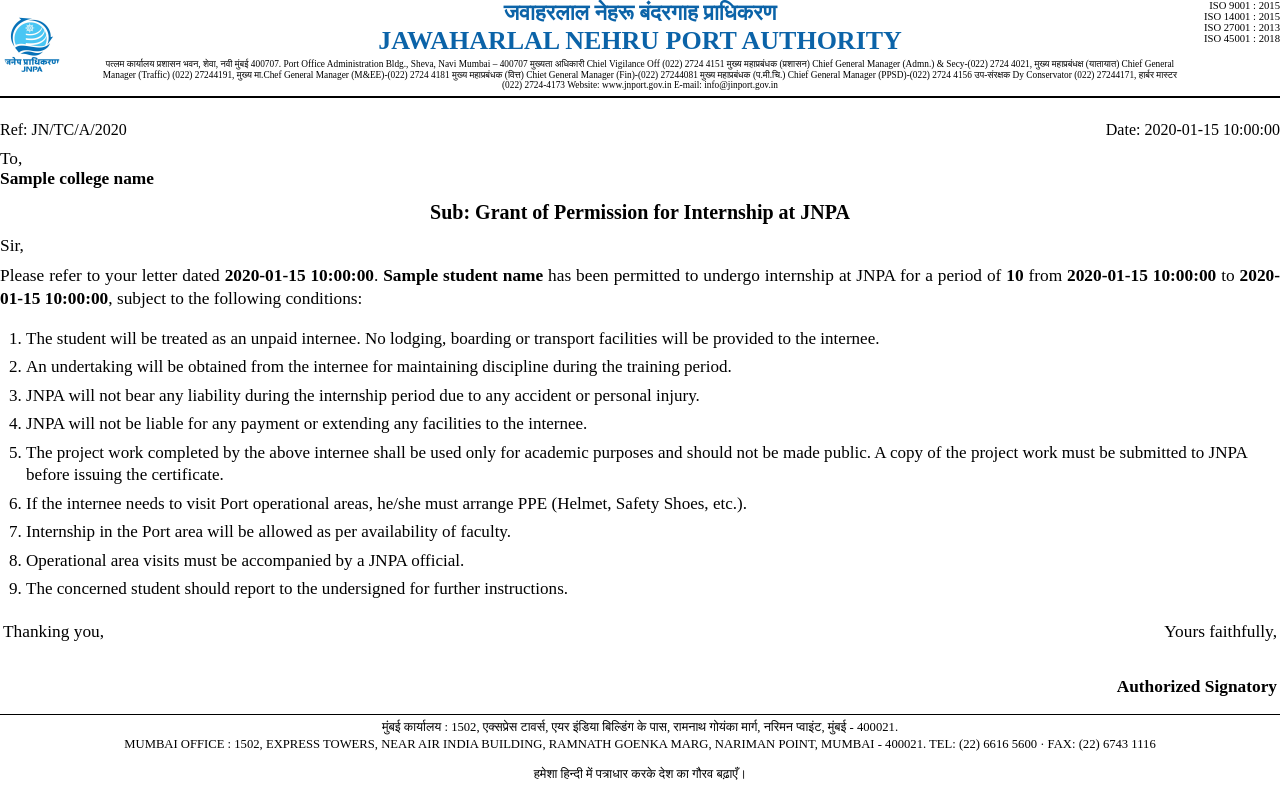
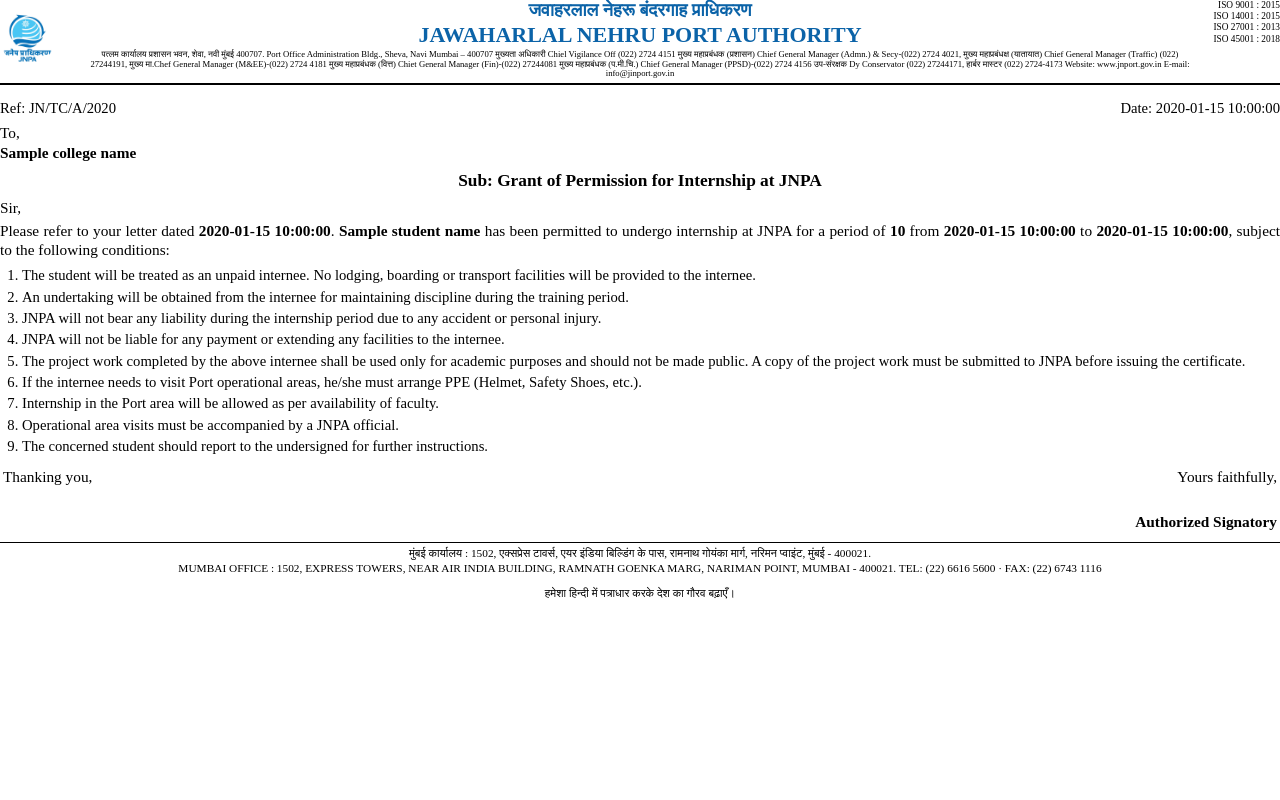
Before and after one commit to Kartik915d/JNPA-Internship-letter-Generator, a Flask app: template templates/internship_letter.html in a window 1280 px wide. Run offline with Flask 2, Linux system fonts and the light colour scheme; the template is opened without the code that fills it: most values are stand-ins (such as "Sample title", 1, 10 or a date in 2020); parts of the project's set-up code (start-up, migrations or seed data) failed here and were passed over.

Commit message:
Compact internship letter layout adjustments
Reduced margins, font sizes, and spacing for a more compact layout.

```diff
--- a/templates/internship_letter.html
+++ b/templates/internship_letter.html
@@ -5,15 +5,16 @@
   <title>Internship Letter</title>
 
   <style>
-    /* -------- PAGE SETUP -------- */
-    @page { size: A4; margin: 20mm 18mm 26mm 18mm; }
-
+    /* -------- PAGE SETUP (TIGHTER MARGINS) -------- */
+    @page {
+        size: A4;
+        margin: 15mm 18mm 15mm 18mm; /* Reduced Top/Bottom margins */
+    }
 
     /* -------- HINDI FONT (MANGAL) -------- */
     @font-face {
       font-family: 'Mangal';
-      /* RAILWAY FIX: Use direct filesystem path.
-         Ensure the file is strictly named "MANGAL.TTF" (Case Sensitive on Linux!) */
+      /* RAILWAY FIX: Direct filesystem path */
       src: url('file:///app/static/fonts/MANGAL.TTF') format('truetype');
       font-weight: normal;
       font-style: normal;
@@ -30,21 +31,21 @@
       font-family: 'Mangal', serif;
     }
 
-    /* -------- HEADER -------- */
+    /* -------- HEADER (COMPACT) -------- */
     .jnpa-letterhead {
       position: relative;
-      margin-bottom: 6mm;
+      margin-bottom: 4mm; /* Reduced space below header */
     }
 
     .lh-row {
       display: grid;
-      grid-template-columns: 90px 1fr 90px;
+      grid-template-columns: 80px 1fr 80px;
       align-items: center;
-      gap: 8px;
+      gap: 5px;
     }
 
     .lh-logo img {
-      max-height: 64px;
+      max-height: 55px; /* Slightly smaller logo */
     }
 
     .lh-title-wrap {
@@ -52,96 +53,101 @@
     }
 
     .lh-title-hindi {
-      font-size: 22px;
+      font-size: 18px; /* Reduced from 22px */
       font-weight: bold;
       color: #0b63a8;
       margin: 0;
+      line-height: 1.2;
     }
 
     .lh-title {
-      font-size: 26px;
+      font-size: 22px; /* Reduced from 26px */
       font-weight: bold;
       color: #0b63a8;
       margin: 0;
+      line-height: 1.2;
     }
 
     .lh-contact {
-      font-size: 7pt;
-      line-height: 1.15;
-      margin-top: 3px;
+      font-size: 6.5pt; /* Reduced from 7pt */
+      line-height: 1.1;
+      margin-top: 2px;
     }
 
     .iso-box {
       position: absolute;
       right: 0;
       top: 0;
-      font-size: 8pt;
+      font-size: 7pt;
       text-align: right;
+      line-height: 1.2;
     }
 
     .lh-divider {
-      margin-top: 5px;
+      margin-top: 4px;
       border-top: 2px solid #000;
     }
 
-    /* -------- CONTENT -------- */
+    /* -------- CONTENT (COMPACT) -------- */
     .meta {
       display: flex;
       justify-content: space-between;
-      font-size: 12pt;
-      margin-bottom: 10px;
+      font-size: 11pt; /* Reduced from 12pt */
+      margin-bottom: 6px;
     }
 
     .recipient {
-      font-size: 13pt;
-      margin-bottom: 12px;
+      font-size: 11.5pt; /* Reduced from 13pt */
+      margin-bottom: 8px;
+      line-height: 1.3;
     }
 
     .subject {
       text-align: center;
-      font-size: 15pt;
+      font-size: 13pt; /* Reduced from 15pt */
       font-weight: bold;
-      margin: 10px 0 12px 0;
+      margin: 6px 0 8px 0;
     }
 
     .salutation {
-      font-size: 13pt;
-      margin-bottom: 8px;
+      font-size: 11.5pt; /* Reduced from 13pt */
+      margin-bottom: 4px;
     }
 
     .body {
-      font-size: 13pt;
-      line-height: 1.35;
+      font-size: 11.5pt; /* Reduced from 13pt */
+      line-height: 1.3;
       text-align: justify;
-      margin-bottom: 10px;
+      margin-bottom: 6px;
     }
 
-    /* -------- CONDITIONS (COMPACT) -------- */
+    /* -------- CONDITIONS (VERY COMPACT) -------- */
     ol.conditions {
-      font-size: 12.8pt;
-      line-height: 1.32;
-      margin-left: 20px;
-      padding-left: 6px;
-      margin-bottom: 10px;
+      font-size: 11pt; /* Reduced from 12.8pt */
+      line-height: 1.25;
+      margin-left: 18px;
+      padding-left: 4px;
+      margin-bottom: 6px;
+      margin-top: 0;
     }
 
     ol.conditions li {
-      margin-bottom: 6px;
+      margin-bottom: 3px; /* Tighter list items */
       page-break-inside: avoid;
     }
 
     /* -------- SIGNATURE -------- */
     .signature-table {
       width: 100%;
-      margin-top: 18px;
-      font-size: 13pt;
+      margin-top: 10px; /* Reduced top margin */
+      font-size: 11.5pt; /* Reduced from 13pt */
     }
 
     .sig-left { text-align: left; }
     .sig-right { text-align: right; }
 
     .sig-author {
-      padding-top: 32px;
+      padding-top: 24px; /* Reduced space for signature */
       text-align: right;
       font-weight: bold;
     }
@@ -149,24 +155,23 @@
     /* -------- FOOTER (BOTTOM SAFE) -------- */
     .footer {
       border-top: 1px solid #000;
-      margin-top: 14px;
-      padding-top: 5px;
-      font-size: 9.5pt;
+      margin-top: 8px; /* Reduced from 14px */
+      padding-top: 4px;
+      font-size: 8.5pt; /* Reduced from 9.5pt */
       text-align: center;
-      line-height: 1.15;
+      line-height: 1.1;
     }
 
     .footer .small {
       display: block;
-      margin-top: 3px;
-      font-size: 9.5pt;
+      margin-top: 2px;
+      font-size: 8.5pt;
     }
   </style>
 </head>
 
 <body>
 
-<!-- HEADER -->
 <div class="jnpa-letterhead">
   <div class="iso-box">
     ISO 9001 : 2015<br>
@@ -194,7 +199,6 @@
   <div class="lh-divider"></div>
 </div>
 
-<!-- BODY -->
 <div class="meta">
   <div>Ref: JN/TC/A/{{ letter_year }}</div>
   <div>Date: {{ issued_date }}</div>
@@ -243,7 +247,6 @@
   </tr>
 </table>
 
-<!-- FOOTER -->
 <div class="footer hindi">
       मुंबई कार्यालय : 1502, एक्सप्रेस टावर्स, एयर इंडिया बिल्डिंग के पास, रामनाथ गोयंका मार्ग, नरिमन प्वाइंट, मुंबई - 400021.
   <span class="small"> MUMBAI OFFICE : 1502, EXPRESS TOWERS, NEAR AIR INDIA BUILDING, RAMNATH GOENKA MARG, NARIMAN POINT, MUMBAI - 400021. TEL: (22) 6616 5600 · FAX: (22) 6743 1116  </span>
```
